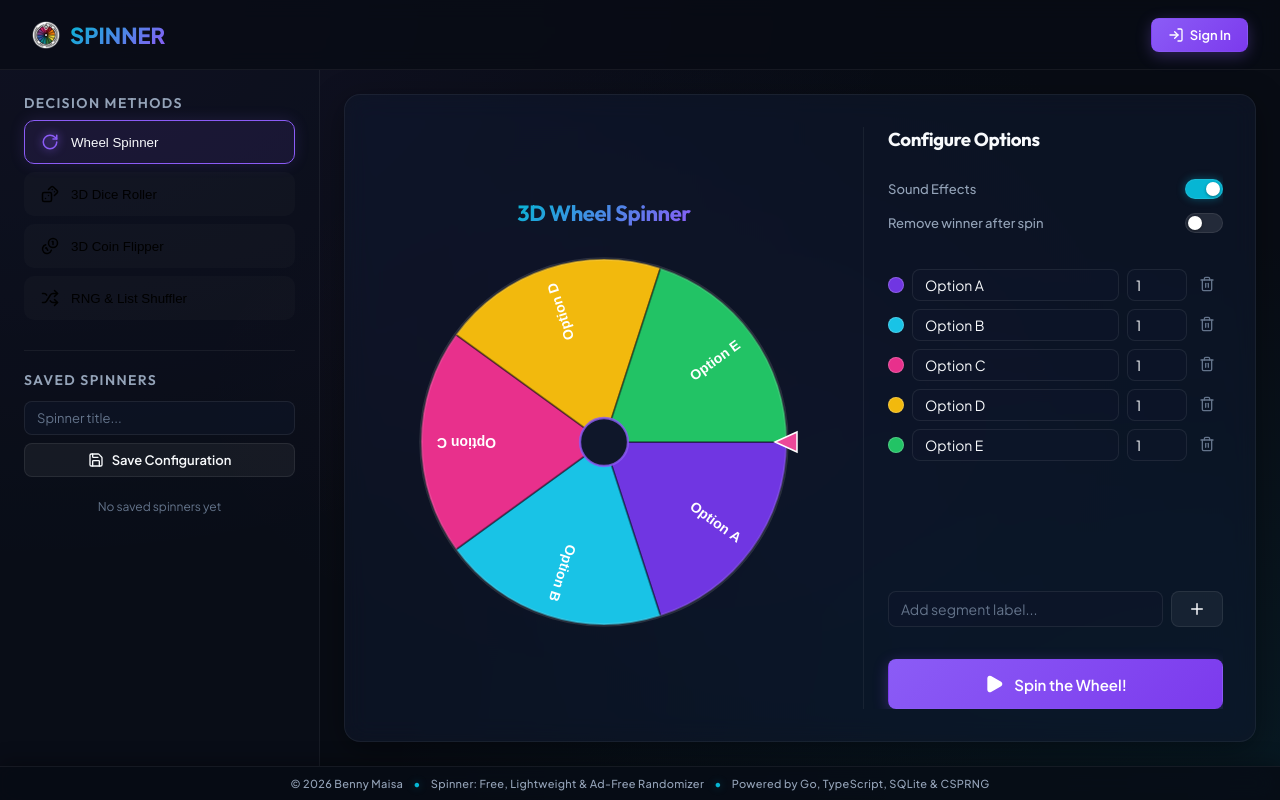
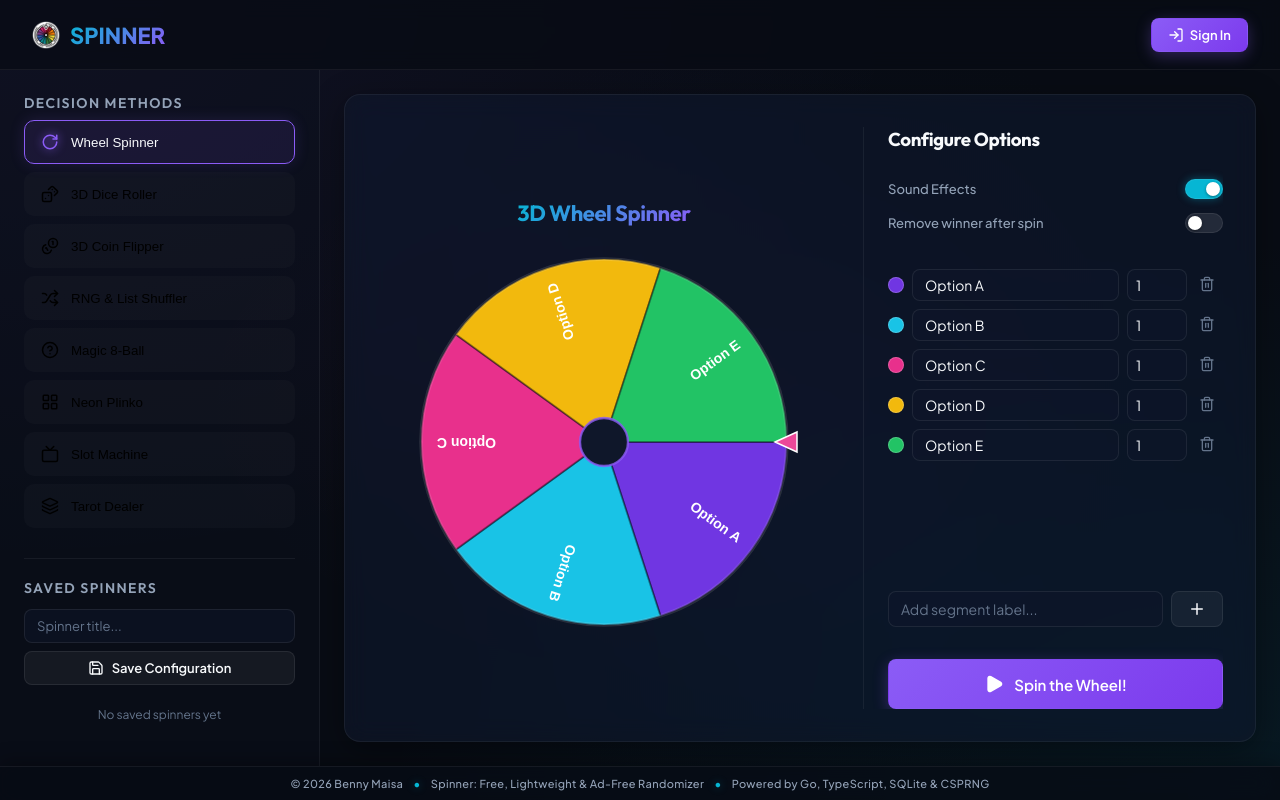
Before and after one commit to alexmaisa/spinner, a React (Vite) app in the folder frontend/: page / in a window 1280 px wide. Built offline with nearby package versions, Linux system fonts and the light colour scheme.

Commit message:
feat(frontend): integrate interactive randomization suite into App navigation

```diff
--- a/frontend/src/App.tsx
+++ b/frontend/src/App.tsx
@@ -15,7 +15,11 @@ import {
   Radio,
   Save,
   History,
-  Dices
+  Dices,
+  HelpCircle,
+  LayoutGrid,
+  Tv,
+  Layers
 } from 'lucide-react';
 import './App.css';
 import logoUrl from './assets/logo.webp';
@@ -24,6 +28,10 @@ import { DiceRoller3D } from './components/DiceRoller3D';
 import { CoinFlipper3D } from './components/CoinFlipper3D';
 import { ExtraRandomizers } from './components/ExtraRandomizers';
 import { AuthModal } from './components/AuthModal';
+import { Magic8Ball } from './components/Magic8Ball';
+import { PlinkoBoard3D } from './components/PlinkoBoard3D';
+import { SlotMachine } from './components/SlotMachine';
+import { TarotCardDealer } from './components/TarotCardDealer';
 
 // Dynamically resolve API and WebSocket bases for local dev or dockerized production
 const API_BASE = window.location.origin.includes('localhost') || window.location.origin.includes('127.0.0.1')
@@ -46,7 +54,7 @@ export default function App() {
   }, []);
 
   // Navigation & Authentication states
-  const [activeTab, setActiveTab] = useState<'wheel' | 'dice' | 'coin' | 'extra'>('wheel');
+  const [activeTab, setActiveTab] = useState<'wheel' | 'dice' | 'coin' | 'extra' | '8ball' | 'plinko' | 'slots' | 'tarot'>('wheel');
   const [token, setToken] = useState<string | null>(localStorage.getItem('spinner_token'));
   const [userEmail, setUserEmail] = useState<string | null>(localStorage.getItem('spinner_email'));
   const [showAuthModal, setShowAuthModal] = useState(false);
@@ -555,6 +563,38 @@ export default function App() {
                 <Shuffle size={18} />
                 <span>RNG & List Shuffler</span>
               </button>
+              <button
+                className={`method-item ${activeTab === '8ball' ? 'active' : ''}`}
+                onClick={() => setActiveTab('8ball')}
+                disabled={isMultiplayerMode}
+              >
+                <HelpCircle size={18} />
+                <span>Magic 8-Ball</span>
+              </button>
+              <button
+                className={`method-item ${activeTab === 'plinko' ? 'active' : ''}`}
+                onClick={() => setActiveTab('plinko')}
+                disabled={isMultiplayerMode}
+              >
+                <LayoutGrid size={18} />
+                <span>Neon Plinko</span>
+              </button>
+              <button
+                className={`method-item ${activeTab === 'slots' ? 'active' : ''}`}
+                onClick={() => setActiveTab('slots')}
+                disabled={isMultiplayerMode}
+              >
+                <Tv size={18} />
+                <span>Slot Machine</span>
+              </button>
+              <button
+                className={`method-item ${activeTab === 'tarot' ? 'active' : ''}`}
+                onClick={() => setActiveTab('tarot')}
+                disabled={isMultiplayerMode}
+              >
+                <Layers size={18} />
+                <span>Tarot Dealer</span>
+              </button>
             </div>
           </div>
 
@@ -757,6 +797,10 @@ export default function App() {
           {activeTab === 'dice' && <DiceRoller3D />}
           {activeTab === 'coin' && <CoinFlipper3D />}
           {activeTab === 'extra' && <ExtraRandomizers />}
+          {activeTab === '8ball' && <Magic8Ball />}
+          {activeTab === 'plinko' && <PlinkoBoard3D />}
+          {activeTab === 'slots' && <SlotMachine />}
+          {activeTab === 'tarot' && <TarotCardDealer />}
         </main>
       </div>
 
```
